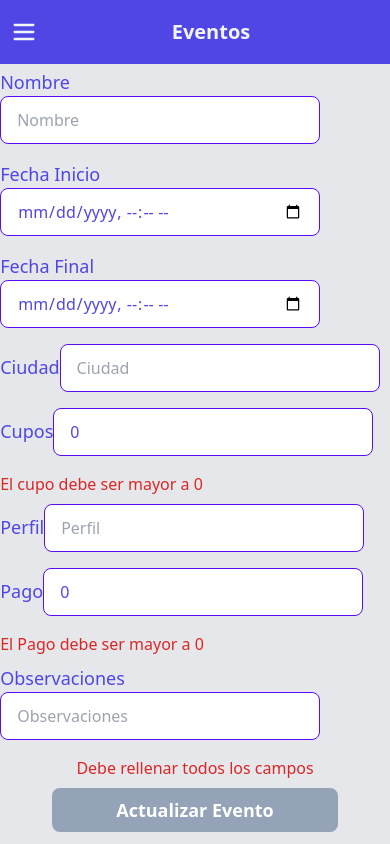
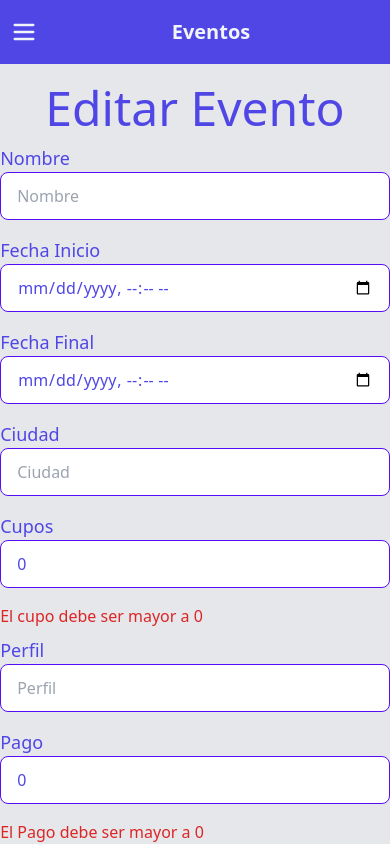
Before and after one commit to mcsmsxfm56/fleexw, a Next.js app in the folder flipper/: page /evento/editar/1 in a window 390 px wide. Shown: the top 844 px of the page. Built offline with nearby package versions, Linux system fonts and the light colour scheme; no server answers.

Commit message:
fix: estilos Crea evento

```diff
--- a/flipper/src/components/AppLayout/AppLayout.tsx
+++ b/flipper/src/components/AppLayout/AppLayout.tsx
@@ -16,6 +16,7 @@ const AppLayout = ({ children }: propsAppLayout) => {
 
   return (
     <>
+      <div className="fixed w-screen h-screen bg-gray-200 z-[-1]"></div>
       <header className="bg-indigo-600 text-slate-100 justify-between block md:hidden">
         <NavBar isExpanded={isExpanded} setIsExpanded={setIsExpanded} />
       </header>
--- a/flipper/src/components/CrearEvento/CreateEventForm.tsx
+++ b/flipper/src/components/CrearEvento/CreateEventForm.tsx
@@ -190,15 +190,16 @@ const CreateEventForm = ({ idEvent }: PropsCreateEventForm) => {
   /* console.log(formik.values);
   console.log(id); */
   return (
-    <div className="w-full h-full max-sm:h-full md:ml-6 lg:ml-0 flex flex-col 2xl:h-full lg:h-full items-center">
-      <div className="xl:-mr-[250px]">
-        <h3 className="text-indigo-600 font-bold text-center p-3 mt-2 pt-4 text-2xl">
+    <div className="w-full h-full flex flex-col items-center">
+      <div className="mt-16 md:mt-0">
+        <h3 className="text-indigo-600 p-3 mt-2 text-5xl text-center">
           {router.asPath !== "/home" ? "Editar Evento" : "Crea tu Evento"}
         </h3>
 
         <form
           onSubmit={formik.handleSubmit}
           className="w-full flex flex-col items-start">
+
           <div className="w-full">
             <div className="w-full mb-4">
               <label className="relative text-indigo-600 text-lg">
@@ -209,7 +210,7 @@ const CreateEventForm = ({ idEvent }: PropsCreateEventForm) => {
                   type="text"
                   value={formik.values.nombre}
                   onChange={formik.handleChange}
-                  className="w-full input input-bordered input-primary max-w-xs md:w-screen md:flex md:flex-col md:justify-center md:max-w-lg lg:w-screen lg:max-w-xl lg:flex lg:flex-col lg:justify-center"
+                  className="w-full input input-bordered input-primary md:flex md:flex-col md:justify-center md:max-w-lg lg:w-screen lg:max-w-xl lg:flex lg:flex-col lg:justify-center"
                 />
               </label>
             </div>
@@ -217,6 +218,7 @@ const CreateEventForm = ({ idEvent }: PropsCreateEventForm) => {
           {formik.errors.nombre ? (
             <div className="text-red-600">{formik.errors.nombre}</div>
           ) : null}
+
           <div className="w-full">
             <div className="w-full mb-4">
               <label className="relative text-indigo-600 text-lg">
@@ -227,7 +229,7 @@ const CreateEventForm = ({ idEvent }: PropsCreateEventForm) => {
                   type="datetime-local"
                   value={formik.values.fecha_inicio}
                   onChange={formik.handleChange}
-                  className="w-full input input-bordered input-primary max-w-xs md:w-screen md:flex md:flex-col md:justify-center md:max-w-lg lg:w-screen lg:max-w-xl lg:flex lg:flex-col lg:justify-center"
+                  className="w-full input input-bordered input-primary md:w-screen md:flex md:flex-col md:justify-center md:max-w-lg lg:w-screen lg:max-w-xl lg:flex lg:flex-col lg:justify-center"
                 />
               </label>
             </div>
@@ -245,7 +247,7 @@ const CreateEventForm = ({ idEvent }: PropsCreateEventForm) => {
                   type="datetime-local"
                   value={formik.values.fecha_final}
                   onChange={formik.handleChange}
-                  className="w-full input input-bordered input-primary max-w-xs md:w-screen md:flex md:flex-col md:justify-center md:max-w-lg lg:w-screen lg:max-w-xl lg:flex lg:flex-col lg:justify-center"
+                  className="w-full input input-bordered input-primary md:w-screen md:flex md:flex-col md:justify-center md:max-w-lg lg:w-screen lg:max-w-xl lg:flex lg:flex-col lg:justify-center"
                 />
               </label>
             </div>
@@ -263,7 +265,7 @@ const CreateEventForm = ({ idEvent }: PropsCreateEventForm) => {
                   type="text"
                   value={formik.values.lugar}
                   onChange={formik.handleChange}
-                  className="w-full input input-bordered input-primary max-w-xs md:w-screen md:flex md:flex-col md:justify-center md:max-w-lg lg:w-screen lg:max-w-xl lg:flex lg:flex-col lg:justify-center"
+                  className="w-full input input-bordered input-primary md:w-screen md:flex md:flex-col md:justify-center md:max-w-lg lg:w-screen lg:max-w-xl lg:flex lg:flex-col lg:justify-center"
                 />
               </label>
             </div>
@@ -281,7 +283,7 @@ const CreateEventForm = ({ idEvent }: PropsCreateEventForm) => {
                   type="number"
                   value={formik.values.cupos}
                   onChange={formik.handleChange}
-                  className="w-full input input-bordered input-primary max-w-xs md:w-screen md:flex md:flex-col md:justify-center md:max-w-lg lg:w-screen lg:max-w-xl lg:flex lg:flex-col lg:justify-center"
+                  className="w-full input input-bordered input-primary md:w-screen md:flex md:flex-col md:justify-center md:max-w-lg lg:w-screen lg:max-w-xl lg:flex lg:flex-col lg:justify-center"
                 />
               </label>
             </div>
@@ -300,7 +302,7 @@ const CreateEventForm = ({ idEvent }: PropsCreateEventForm) => {
                   type="text"
                   value={formik.values.perfil}
                   onChange={formik.handleChange}
-                  className="w-full input input-bordered input-primary max-w-xs md:w-screen md:flex md:flex-col md:justify-center md:max-w-lg lg:w-screen lg:max-w-xl lg:flex lg:flex-col lg:justify-center"
+                  className="w-full input input-bordered input-primary md:w-screen md:flex md:flex-col md:justify-center md:max-w-lg lg:w-screen lg:max-w-xl lg:flex lg:flex-col lg:justify-center"
                 />
               </label>
             </div>
@@ -319,7 +321,7 @@ const CreateEventForm = ({ idEvent }: PropsCreateEventForm) => {
                   type="number"
                   value={formik.values.pago}
                   onChange={formik.handleChange}
-                  className="w-full input input-bordered input-primary max-w-xs md:w-screen md:flex md:flex-col md:justify-center md:max-w-lg lg:w-screen lg:max-w-xl lg:flex lg:flex-col lg:justify-center"
+                  className="w-full input input-bordered input-primary md:w-screen md:flex md:flex-col md:justify-center md:max-w-lg lg:w-screen lg:max-w-xl lg:flex lg:flex-col lg:justify-center"
                 />
               </label>
             </div>
@@ -338,7 +340,7 @@ const CreateEventForm = ({ idEvent }: PropsCreateEventForm) => {
                   type="text"
                   value={formik.values.observaciones}
                   onChange={formik.handleChange}
-                  className="w-full input input-bordered input-primary max-w-xs md:w-screen md:flex md:flex-col md:justify-center md:max-w-lg lg:w-screen lg:max-w-xl lg:flex lg:flex-col lg:justify-center"
+                  className="w-full input input-bordered input-primary md:w-screen md:flex md:flex-col md:justify-center md:max-w-lg lg:w-screen lg:max-w-xl lg:flex lg:flex-col lg:justify-center"
                 />
               </label>
             </div>
--- a/flipper/src/components/ListaDeEventos/Eventos.tsx
+++ b/flipper/src/components/ListaDeEventos/Eventos.tsx
@@ -108,7 +108,6 @@ const Eventos: React.FC = () => {
     return <div>ERROR</div>;
   }
 
-  /* console.log(data); */
   return (
     <div
       className="h-full w-full bg-gray-200 flex flex-col items-center pt-20 md:pt-10"
@@ -123,13 +122,13 @@ const Eventos: React.FC = () => {
         <h2 className="text-2xl text-black my-4">Ordenar eventos por Fecha</h2>
         <div className="flex justify-center">
           <button className={buttonStyle} onClick={() => setOrder("asc")}>
-            Ascendente
+            Más cercanos
           </button>
           <button
             className={buttonStyle + " ml-2"}
             onClick={() => setOrder("desc")}
           >
-            Descendente
+            Más lejanos
           </button>
         </div>
       </div>
--- a/flipper/src/components/Menu/MenuDesktop.tsx
+++ b/flipper/src/components/Menu/MenuDesktop.tsx
@@ -14,7 +14,7 @@ const MenuDesktop = () => {
 
   return (
     <div
-      className={`hidden md:flex flex-col w-5/12 gap-4 top-0 left-0 h-screen bg-indigo-600 items-center justify-center p-4 `}
+      className={`hidden md:flex flex-col w-5/12 lg:w-4/12 gap-4 top-0 left-0 h-screen bg-indigo-600 items-center justify-center p-4 `}
     >
       <div className="avatar flex flex-col items-center justify-start gap-2">
         <div className="w-20 rounded-full ">
@@ -32,7 +32,7 @@ const MenuDesktop = () => {
         setShowElementsEmpresa={setShowElementsEmpresa}
         setShowElementsTrabajador={setShowElementsTrabajador}
       />
-      <div className="flex flex-col gap-4 mt-4 border-r-2 border-indigo-600">
+      <div className="flex flex-col gap-4 mt-4 border-r-2 border-indigo-600 w-full">
         <div className="flex justify-between">
           <ReactWhatsapp
             // number={`phoneNumber`}
--- a/flipper/src/components/Menu/MenuMobile.tsx
+++ b/flipper/src/components/Menu/MenuMobile.tsx
@@ -57,7 +57,7 @@ const MenuMobile = ({ isExpanded, setIsExpanded }: Props) => {
           setShowElementsTrabajador={setShowElementsTrabajador}
           setIsExpanded={() => setIsExpanded(false)}
         />
-        <div className="flex flex-col gap-4 mt-4 border-r-2 border-indigo-600">
+        <div className="flex flex-col gap-4 mt-4 border-r-2 border-indigo-600 w-full">
           <div className="flex justify-between">
             <ReactWhatsapp
               // number={`phoneNumber`}
--- a/flipper/src/components/Register/RegisterForm.tsx
+++ b/flipper/src/components/Register/RegisterForm.tsx
@@ -48,7 +48,7 @@ const RegisterForm: React.FC = () => {
       <select
         value={currentRol}
         onChange={handleChangeState}
-        className="w-full mb-4 py-2 pl-4 rounded-lg font-bold cursor-pointer"
+        className="w-full mb-4 py-2 pl-4 rounded-lg font-bold cursor-pointer bg-indigo-600 text-white"
       >
         {RolTypes.map((rol, index) => (
           <option key={`Rol_${index}`} value={rol.value} className="font-bold">
@@ -57,7 +57,7 @@ const RegisterForm: React.FC = () => {
         ))}
       </select>
       {currentRol == "" && (
-        <span className="text-white">Debe seleccionar un rol</span>
+        <span className="text-[#95A1AC] text-3xl self-baseline text-center w-full">Debe seleccionar un rol</span>
       )}
       {currentRol == "empresa" && <CompanyRegisterForm />}
       {currentRol == "trabajador" && <WorkerRegisterForm />}
```
Also changed, not shown: flipper/src/utils/workerRegisterSchema.ts (+5 -5 lines).
